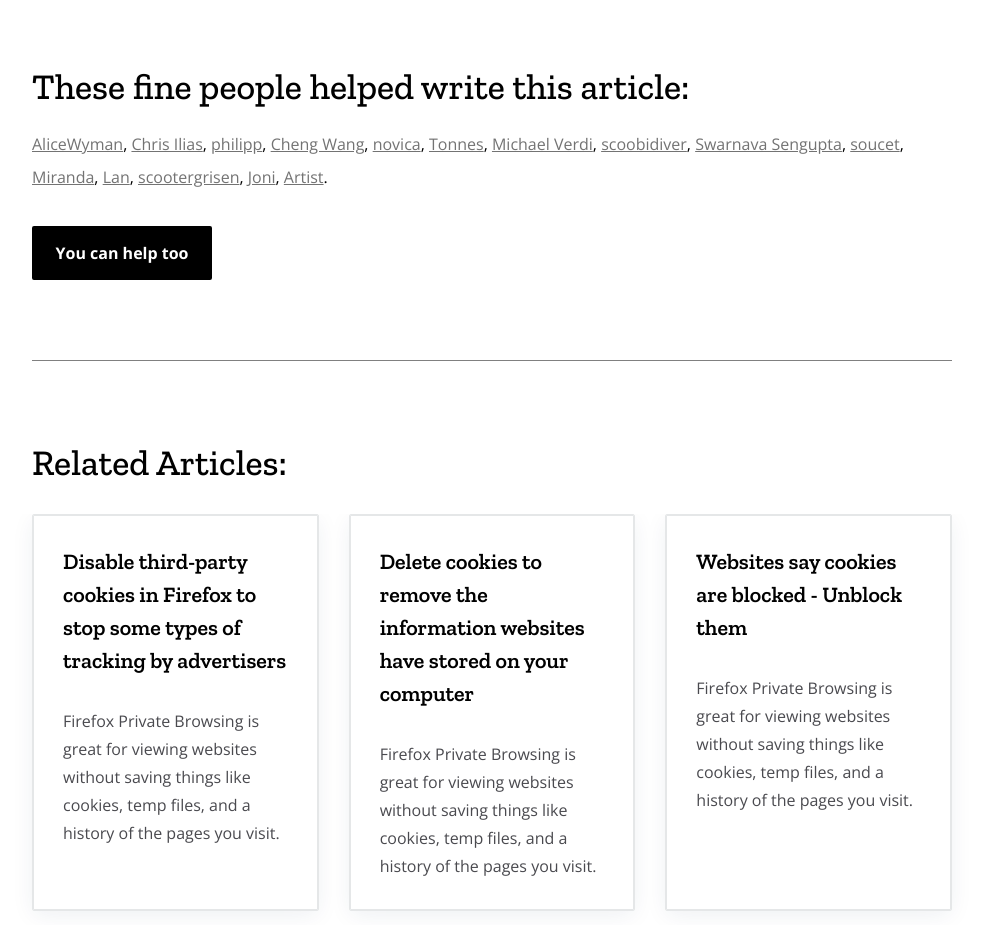
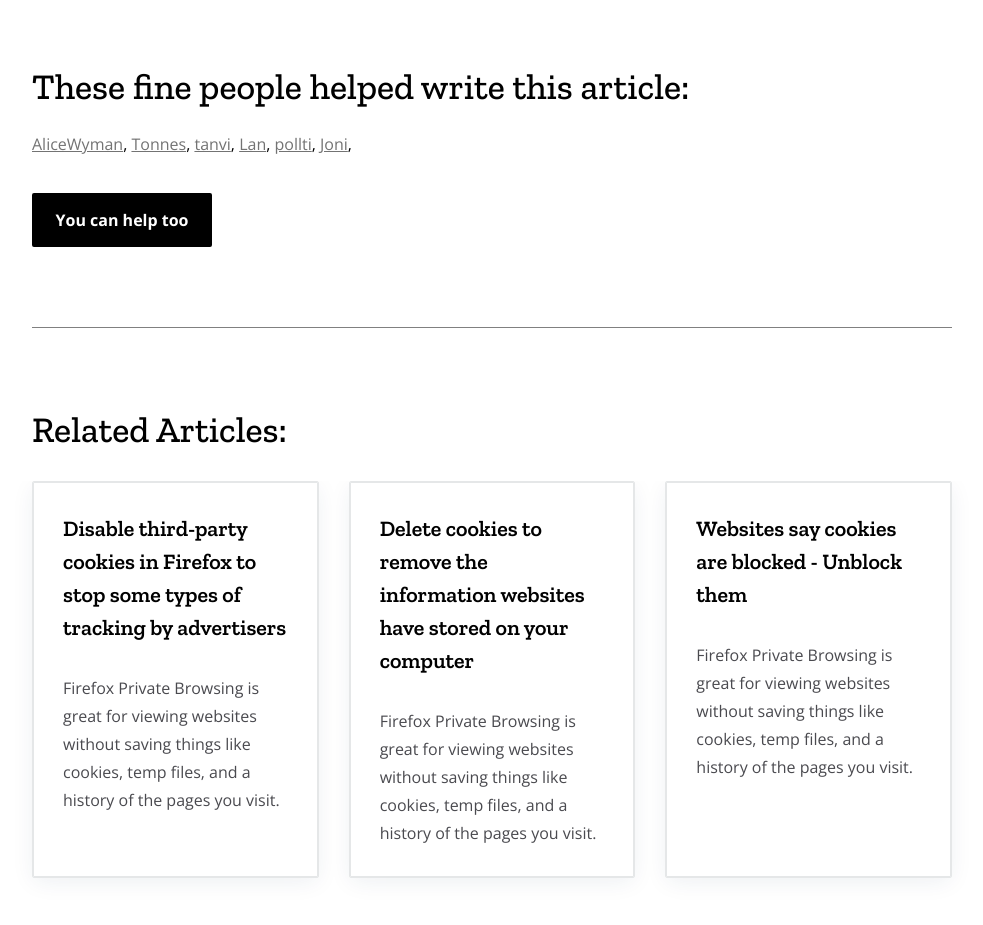
Before and after one commit to mozilla/sumo-experiments, a website built with Parcel: page src/insecure-password-warning-firefox.html in a window 1280 px wide. Shown: the part 2660-3585 px from the top of the page, without its empty margins (148-1131 px from the left). Built offline with nearby package versions, Linux system fonts and the light colour scheme.

Commit message:
Fix contributor names.

```diff
--- a/src/insecure-password-warning-firefox.html
+++ b/src/insecure-password-warning-firefox.html
@@ -287,20 +287,11 @@
               <h1 class="help-title">These fine people helped write this article:</h1>
               <div class="contributors">
                 <a class="user" href="/en-US/user/AliceWyman">AliceWyman</a>,
-                <a class="user" href="/en-US/user/Chris_Ilias">Chris Ilias</a>,
-                <a class="user" href="/en-US/user/philipp">philipp</a>,
-                <a class="user" href="/en-US/user/Cww">Cheng Wang</a>,
-                <a class="user" href="/en-US/user/novica">novica</a>,
                 <a class="user" href="/en-US/user/Tonnes">Tonnes</a>,
-                <a class="user" href="/en-US/user/Verdi">Michael Verdi</a>,
-                <a class="user" href="/en-US/user/scoobidiver">scoobidiver</a>,
-                <a class="user" href="/en-US/user/Swarnava">Swarnava Sengupta</a>,
-                <a class="user" href="/en-US/user/soucet">soucet</a>,
-                <a class="user" href="/en-US/user/Miranda5">Miranda</a>,
+                <a class="user" href="/en-US/user/tanvi">tanvi</a>,
                 <a class="user" href="/en-US/user/upwinxp">Lan</a>,
-                <a class="user" href="/en-US/user/scootergrisen">scootergrisen</a>,
+                <a class="user" href="/en-US/user/pollti">pollti</a>,
                 <a class="user" href="/en-US/user/jsavage">Joni</a>,
-                <a class="user" href="/en-US/user/Artist">Artist</a>.
               </div>
 
               <div class="help-link">
```
